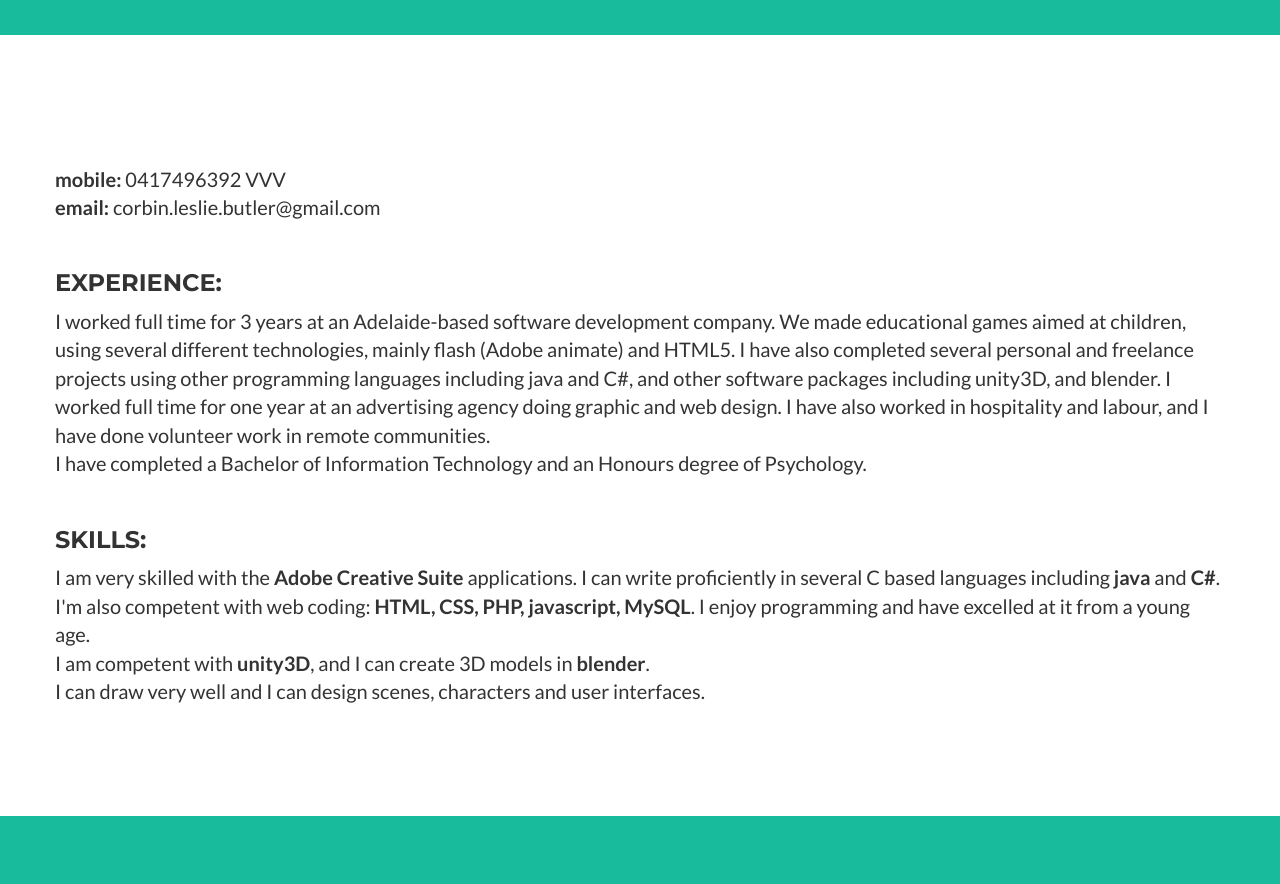
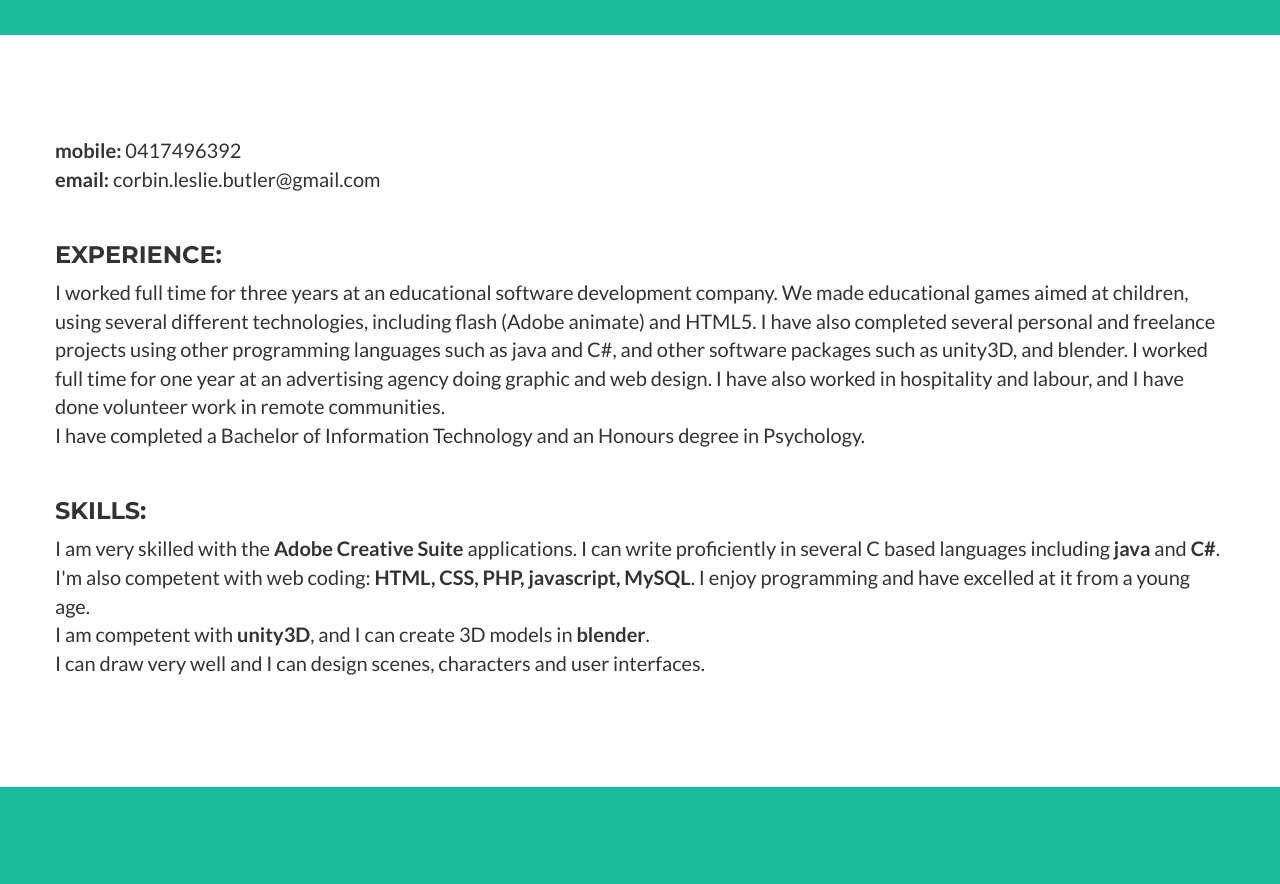
Before and after one commit to corbinlesliebutler/corbinlesliebutler.github.io, a website: page portfolio/index.html in a window 1280 px wide. Shown: the part 1080-1964 px from the top of the page. Drawn offline with nearby package versions, Linux system fonts and the light colour scheme.

Commit message:
Update index.html

```diff
--- a/portfolio/index.html
+++ b/portfolio/index.html
@@ -98,19 +98,18 @@
             </div>
             <div class="row">
 				<p class="my_text" style="text-align:left;">
-				<br/>
 				<span class = "my_text">
-				<b>mobile:</b> 0417496392 VVV<br/>
+				<b>mobile:</b> 0417496392<br/>
 				<b>email:</b> corbin.leslie.butler@gmail.com
 				</span>
 				<br/><br/>
 
 				<h3>Experience:</h3><span class="my_text">
-				I worked full time for 3 years at an Adelaide-based software development company. We made educational games aimed at children, using several different technologies, mainly flash (Adobe animate) and HTML5.
-				I have also completed several personal and freelance projects using other programming languages including java and C#, and other software packages including unity3D, and blender.
+				I worked full time for three years at an educational software development company. We made educational games aimed at children, using several different technologies, including flash (Adobe animate) and HTML5.
+				I have also completed several personal and freelance projects using other programming languages such as java and C#, and other software packages such as unity3D, and blender.
 				I worked full time for one year at an advertising agency doing graphic and web design. I have also worked in hospitality and labour, and I have done volunteer work in remote communities.
 				<br/>
-				I have completed a Bachelor of Information Technology and an Honours degree of Psychology.
+				I have completed a Bachelor of Information Technology and an Honours degree in Psychology.
 				<br/><br/>
 				</span>
 				<h3>Skills:</h3>
```
